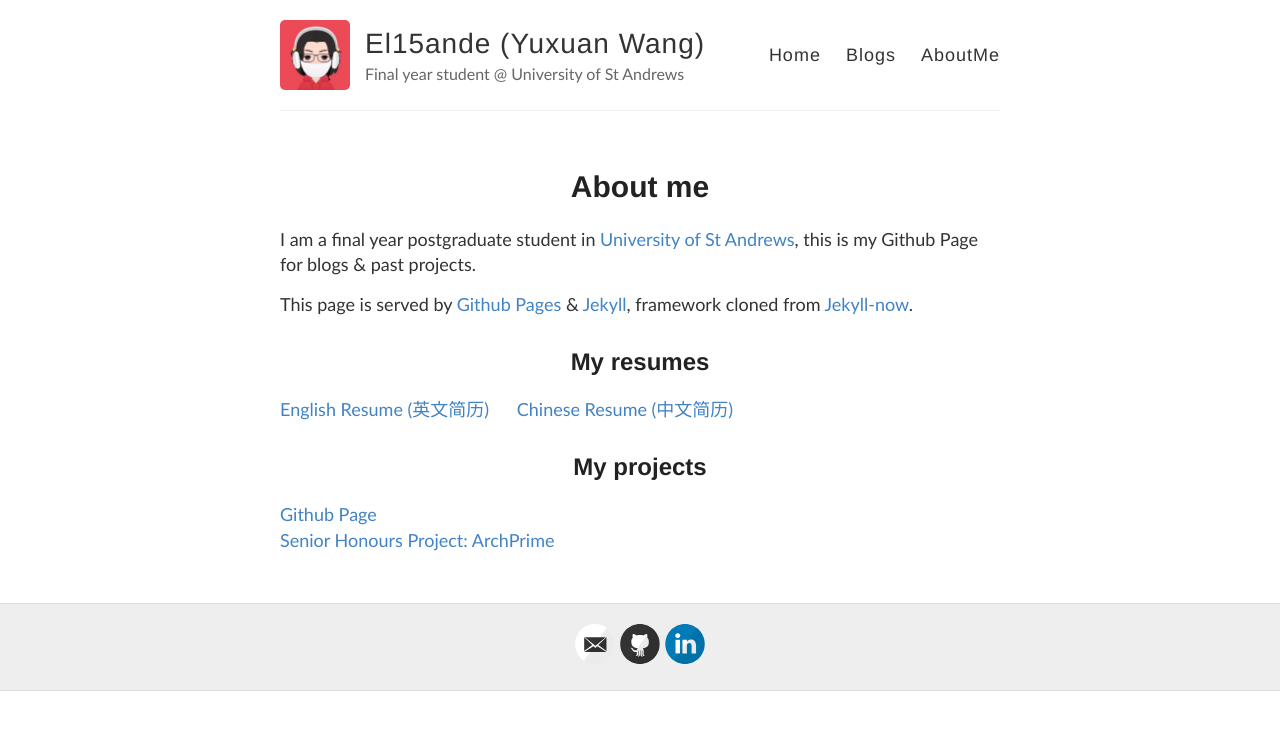
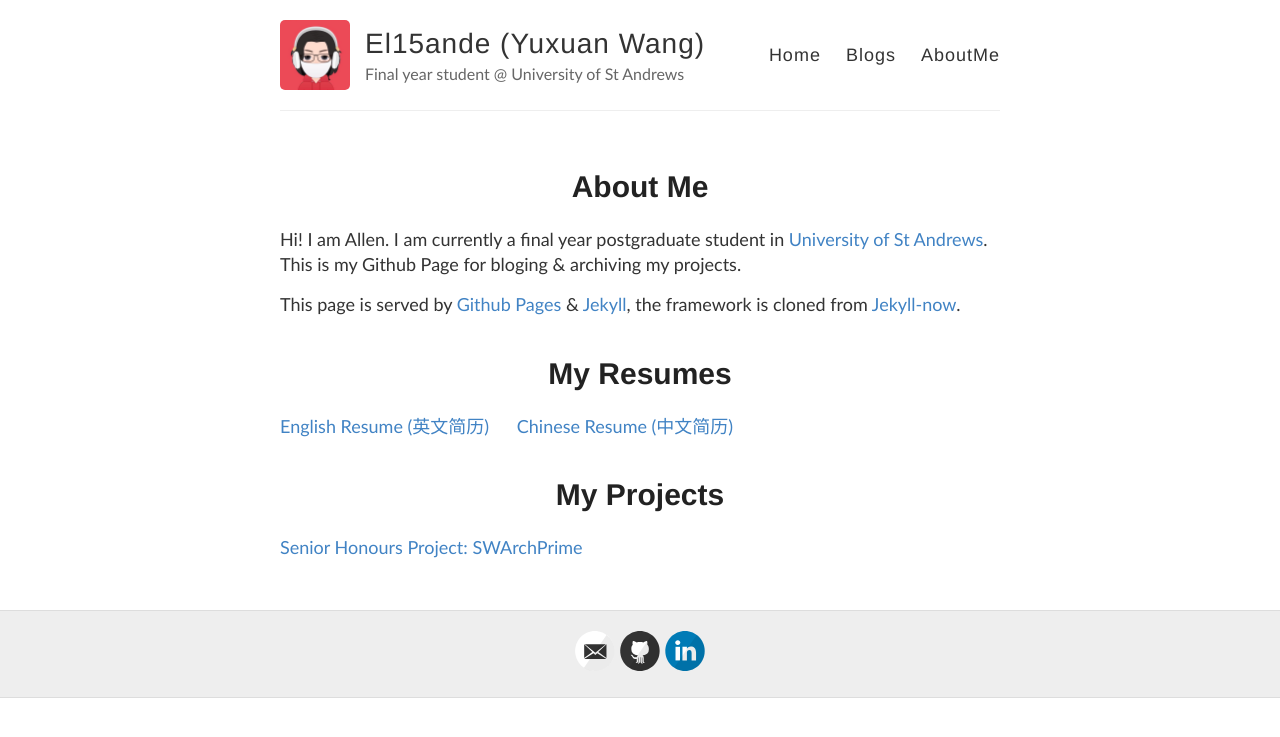
Before and after one commit to El15ande/El15ande.github.io, a Jekyll site: the page built from about.md, in a window 1280 px wide. Shown: the top 737 px of the page. Built offline with Jekyll 4.4.1, drawn with Linux system fonts in a browser that asks for light colours; our own code applies the rules of GitHub Pages for plain Markdown files.

Commit message:
Ver. 1.2.2 Update Home & AboutMe

```diff
--- a/about.md
+++ b/about.md
@@ -3,18 +3,17 @@ layout: page
 permalink: /about/
 ---
 
-# <center>About me</center>
+# <center>About Me</center>
 
-I am a final year postgraduate student in [University of St Andrews](http://www.st-andrews.ac.uk/), this is my Github Page for blogs & past projects.
+Hi! I am Allen. I am currently a final year postgraduate student in [University of St Andrews](http://www.st-andrews.ac.uk/). This is my Github Page for bloging & archiving my projects.
 
-This page is served by [Github Pages](https://pages.github.com/) & [Jekyll](https://jekyllrb.com/), framework cloned from [Jekyll-now](https://github.com/barryclark/jekyll-now).
+This page is served by [Github Pages](https://pages.github.com/) & [Jekyll](https://jekyllrb.com/), the framework is cloned from [Jekyll-now](https://github.com/barryclark/jekyll-now).
 
-## <center>My resumes</center>
+# <center>My Resumes</center>
 
 [English Resume (英文简历)](../docs/En_Resume_CompSci.pdf)
 &nbsp;&nbsp;&nbsp;&nbsp;&nbsp;[Chinese Resume (中文简历)](../docs/Cn_Resume.pdf)
 
-## <center>My projects</center>
+# <center>My Projects</center>
 
-[Github Page](https://github.com/El15ande/El15ande.github.io)
-[Senior Honours Project: ArchPrime](https://github.com/El15ande/CS4099_SHProject/)
+[Senior Honours Project: SWArchPrime](https://github.com/El15ande/CS4099_SWArchPrime)
```
Also changed, not shown: index.html (+3 -16 lines).
